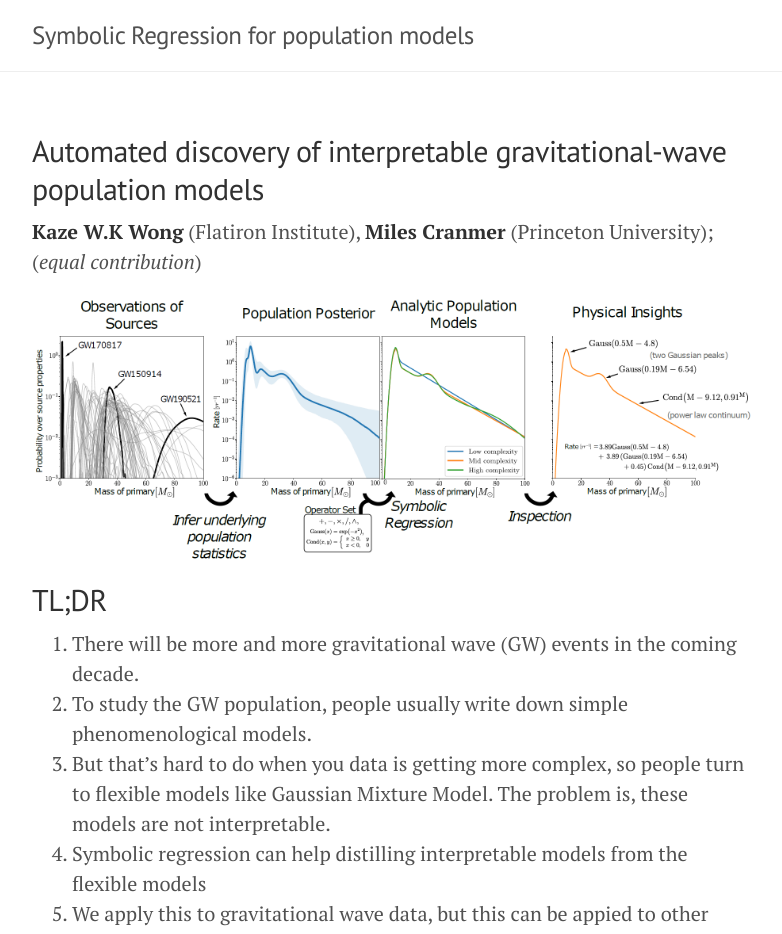
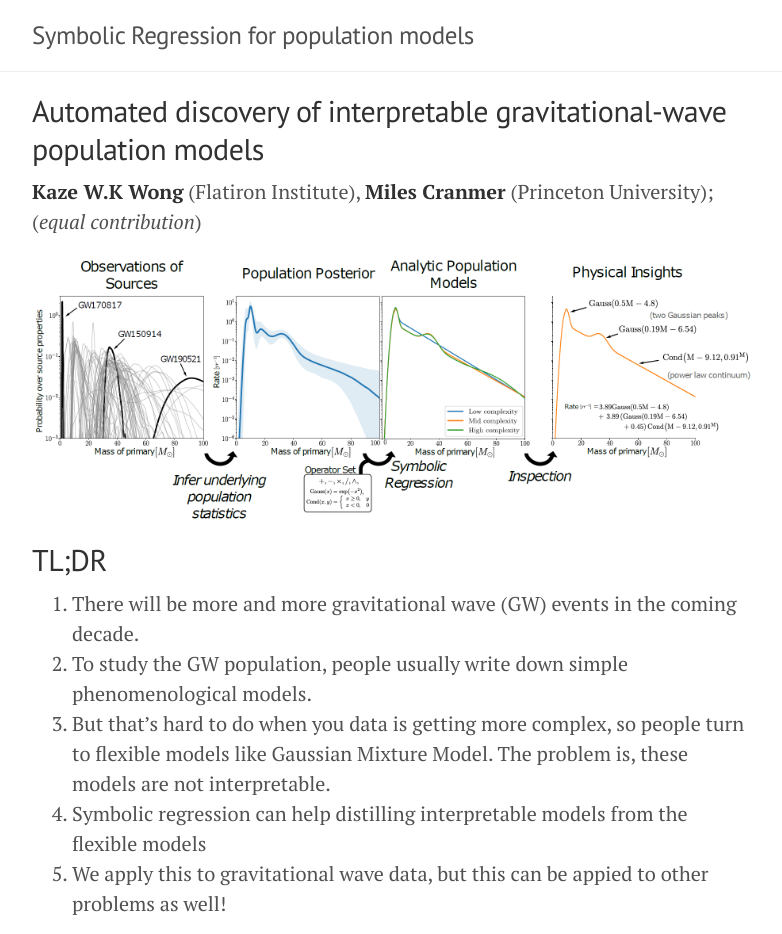
Before and after one commit to kazewong/SymbolicGWPopulation_paper, a Jekyll site: the page built from index.md, in a window 1280 px wide. Shown: the top 934 px of the page, without its empty margins (248-1030 px from the left). Built offline with Jekyll 4.4.1, drawn with Linux system fonts in a browser that asks for light colours; comment, search, counter and statistics services are not loaded.

Commit message:
Change margin

```diff
--- a/_layouts/default.html
+++ b/_layouts/default.html
@@ -1,8 +1,6 @@
 <!DOCTYPE html>
 <html lang="en-us">
-
   {% include head.html %}
-
   <body>
 
     {% include sidebar.html %}
--- a/index.md
+++ b/index.md
@@ -3,8 +3,6 @@ layout: default
 title: Home
 comments: true
 ---
-
-
 ## Automated discovery of interpretable gravitational-wave population models
 **Kaze W.K Wong** (Flatiron Institute), **Miles Cranmer** (Princeton University); (*equal contribution*)
 
--- a/public/css/lanyon.css
+++ b/public/css/lanyon.css
@@ -96,7 +96,7 @@ h1, h2, h3, h4, h5, h6 {
 .masthead {
   padding-top:    1rem;
   padding-bottom: 1rem;
-  margin-bottom: 3rem;
+  margin-bottom: 1rem;
   border-bottom: 1px solid #eee;
 }
 .masthead-title {
--- a/public/css/poole.css
+++ b/public/css/poole.css
@@ -303,7 +303,7 @@ tbody tr:nth-child(odd) th {
 .masthead {
   padding-top:    1rem;
   padding-bottom: 1rem;
-  margin-bottom: 3rem;
+  margin-bottom: 1rem;
 }
 .masthead-title {
   margin-top: 0;
```
